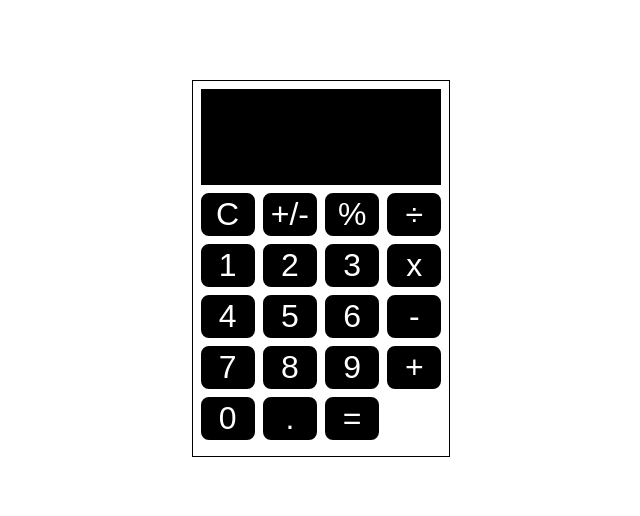
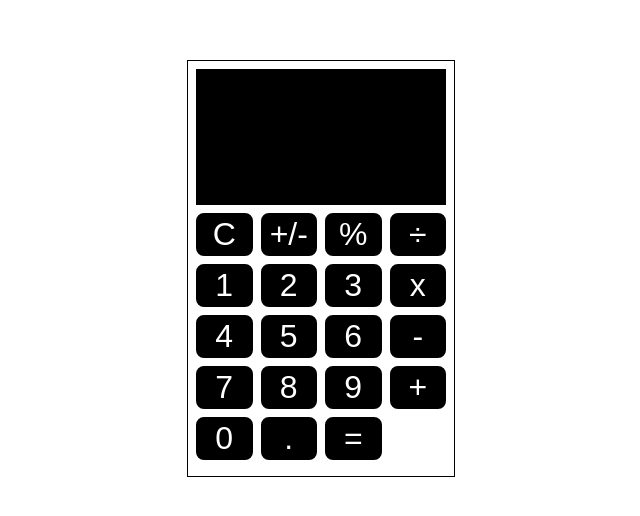
Before and after one commit to ishnmu/calcool, a React (Create React App) app: page / in a window 1280 px wide. Shown: the part 140-656 px from the top of the page, without its empty margins (327-967 px from the left). Built offline with nearby package versions, Linux system fonts and the light colour scheme.

Commit message:
Shunmugam | restrict width of screen to fixed

```diff
--- a/src/components/Calculator/Calculator.style.js
+++ b/src/components/Calculator/Calculator.style.js
@@ -5,6 +5,7 @@ export const CalculatorWrapper = styled.div`
   flex-direction: column;
   border: 1px solid black;
   padding: 1vh;
+  width: 250px;
   height: fit-content;
 `;
 
--- a/src/components/Screen/Screen.style.js
+++ b/src/components/Screen/Screen.style.js
@@ -4,7 +4,7 @@ export const ScreenWrapper = styled.section`
   text-align: right;
   background: black;
   color: white;
-  min-height: 10vh;
-  font-size: 2rem;
+  min-height: 15vh;
+  font-size: 2em;
   padding: 1vh;
 `;
```
